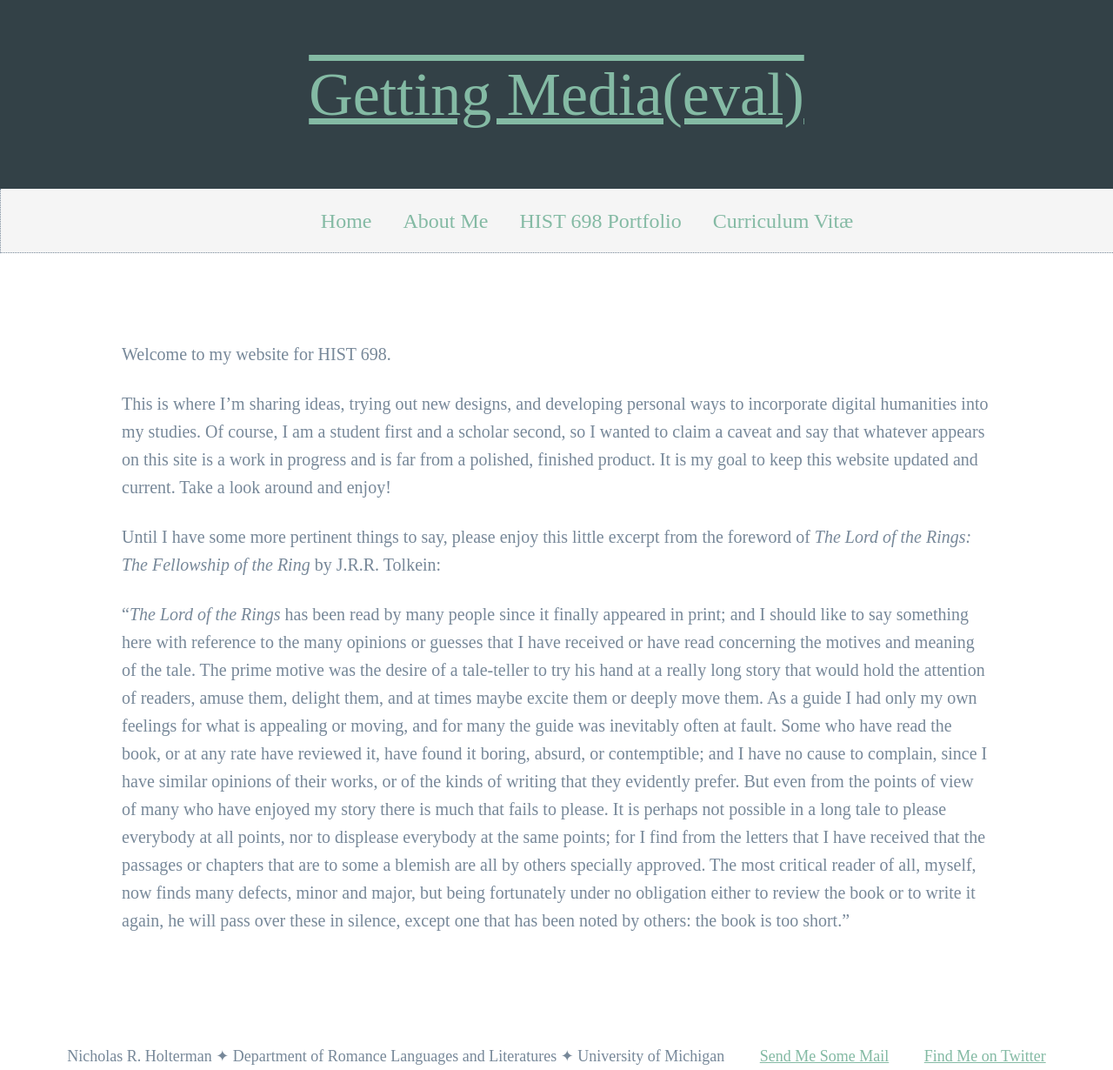
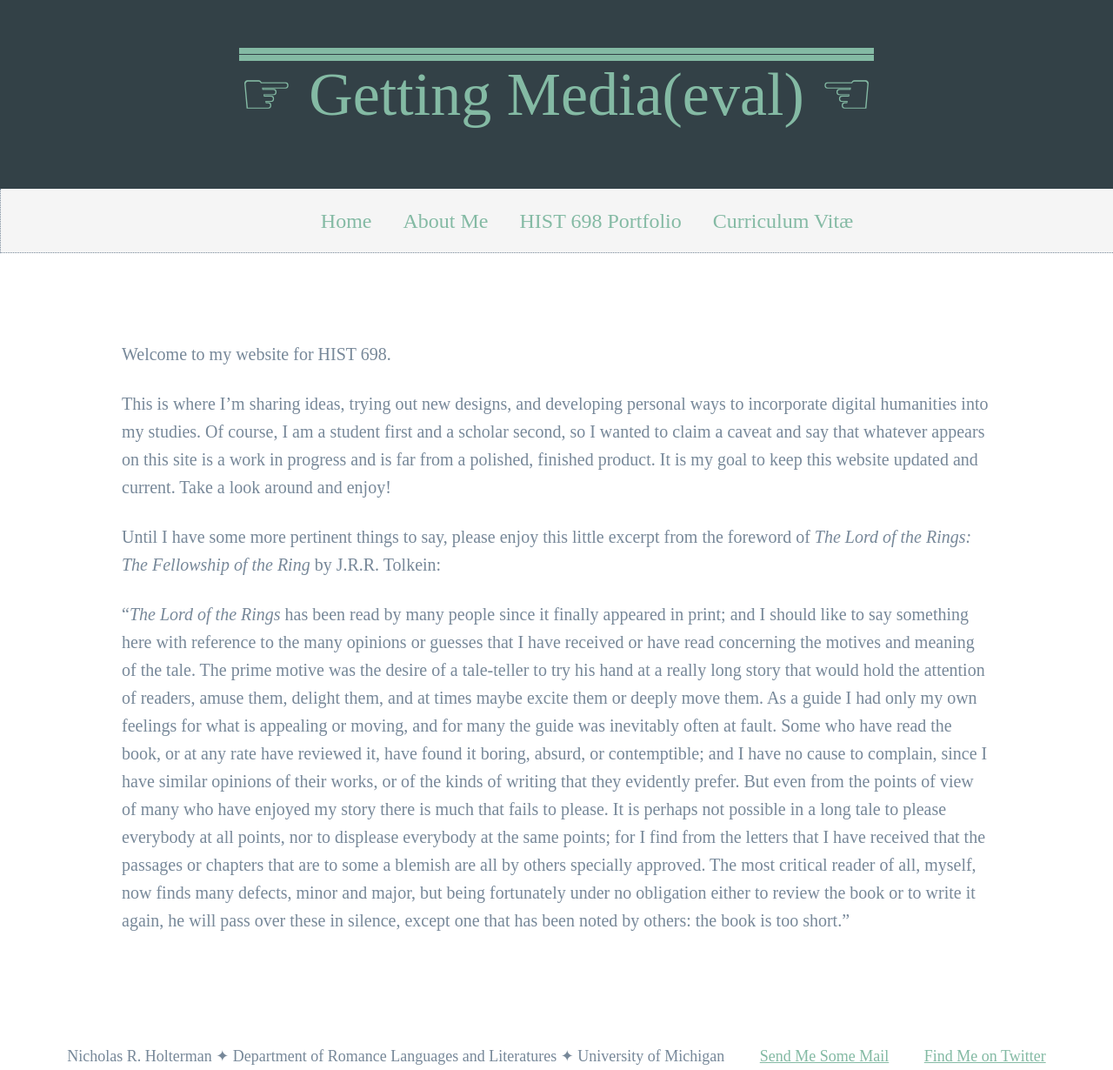
Before and after one commit to nrholterman/nrholterman.github.io, a Jekyll site: the page built from index.md, in a window 1280 px wide. Shown: the whole page at 87% size. Built offline with Jekyll 4.4.1, drawn with Linux system fonts in a browser that asks for light colours; some web fonts are replaced.

Commit message:
manicula

```diff
--- a/_layouts/default.html
+++ b/_layouts/default.html
@@ -6,7 +6,7 @@
   <body>
 
     <div class="heading">
-      Getting Media(eval)
+      ☞ Getting Media(eval) ☜
     </div>
 
     <div class="nav">
--- a/assets/main.css
+++ b/assets/main.css
@@ -64,7 +64,8 @@ margin-left: 50px:
 .heading {
   font-family: 'IM Fell English SC', serif;;
   font-size: 70px;
-  text-decoration: underline overline;
+  text-decoration: overline;
+  text-decoration-style: double;
 }
 
 .heading {
```
